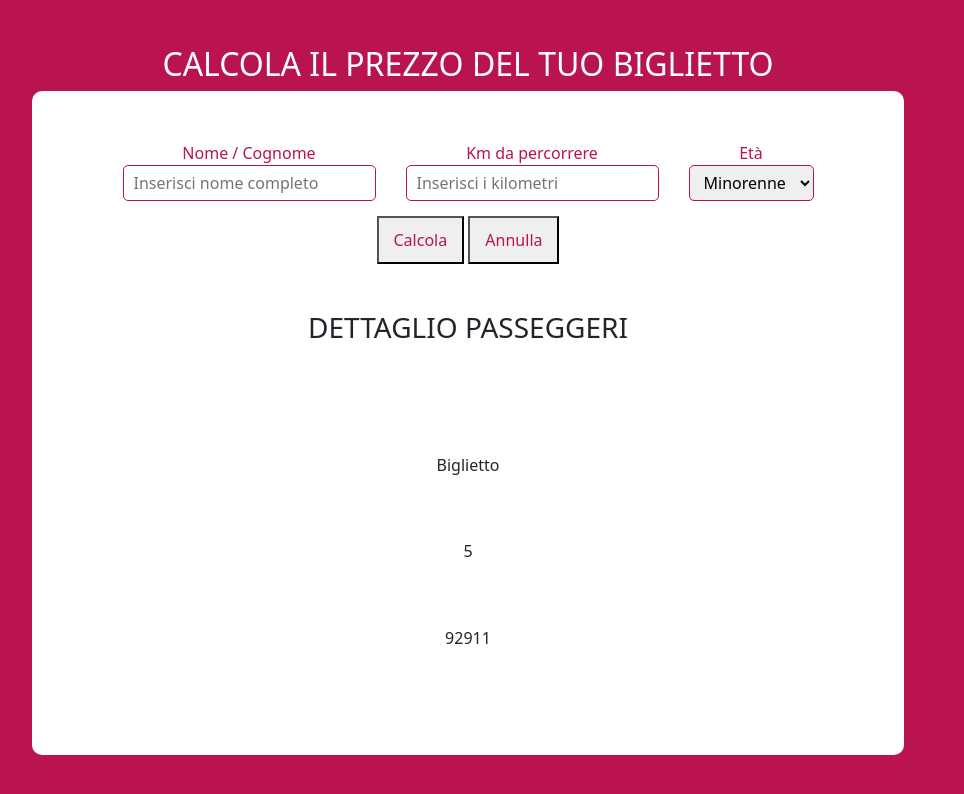
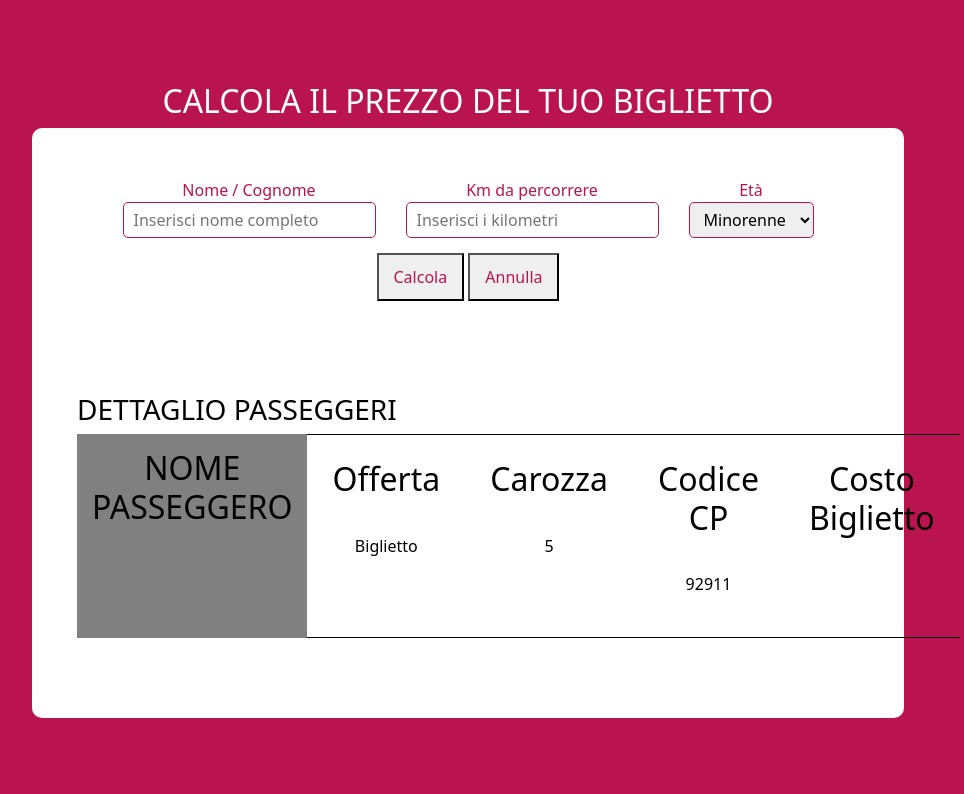
Before and after one commit to EliaBrambilla/js-biglietto-treno-form, a plain HTML site: page index.html in a window 1280 px wide. Shown: the whole page, without its empty margins (172-1136 px from the left). Drawn offline with nearby package versions, Linux system fonts and the light colour scheme.

Commit message:
aggiungo css parte sotto (biglietto) e limite cifre js

```diff
--- a/assets/css/style.css
+++ b/assets/css/style.css
@@ -52,3 +52,48 @@
     padding: 10px 15px;
     color: #b91450;
   }
+
+  /* biglietto */
+
+  .ticket, .details {
+    display: flex;
+  }
+
+  .yourticket-container {
+    background-color: white;
+    color: black;
+    padding: 45px;
+  }
+
+  .yourticket-container h3 {
+    text-align: left;
+  }
+
+  .passenger-name {
+    background-color: #808080;
+    padding: 15px;
+  }
+
+  .passenger-name h2:first-child {
+    color: black;
+  }
+
+  .passenger-name p {
+    font-weight: bold;
+    text-align: left;
+    font-size: 1.7rem;
+  }
+
+  .details {
+    border-top: 1px solid black;
+    border-bottom: 1px solid black;
+  }
+
+  .ticket .details h2 {
+    color: black;
+    margin-bottom: 35px;
+  }
+
+  .details div {
+    padding: 25px;
+  }
```
